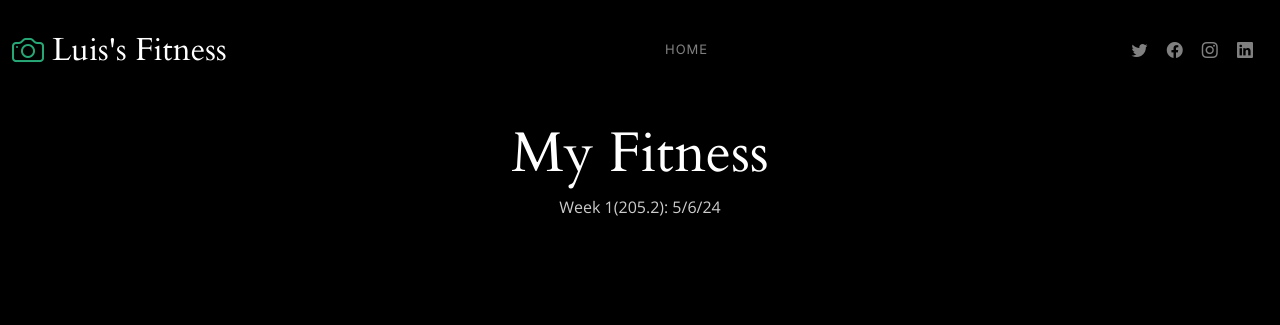
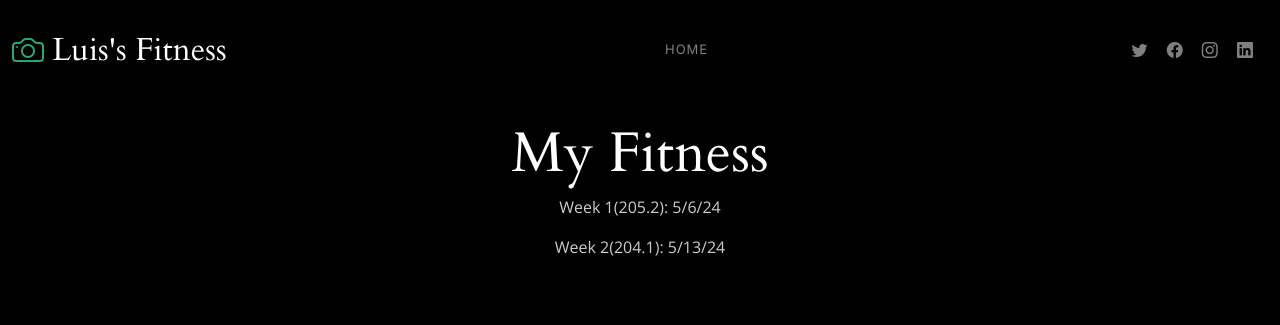
Before and after one commit to luisandreagan/LuisandReagan.github.io, a plain HTML site: page fit.html in a window 1280 px wide. Shown: the top 325 px of the page. Drawn offline with nearby package versions, Linux system fonts and the light colour scheme.

Commit message:
Update fit.html

```diff
--- a/fit.html
+++ b/fit.html
@@ -111,6 +111,7 @@
           <div class="col-lg-6 text-center">
             <h2>My Fitness</h2>
           <p>Week 1(205.2): 5/6/24</p>
+          <p>Week 2(204.1): 5/13/24</p>
 
            <!--<a class="cta-btn" href="contact.html">Available for hire</a>-->
 
```
